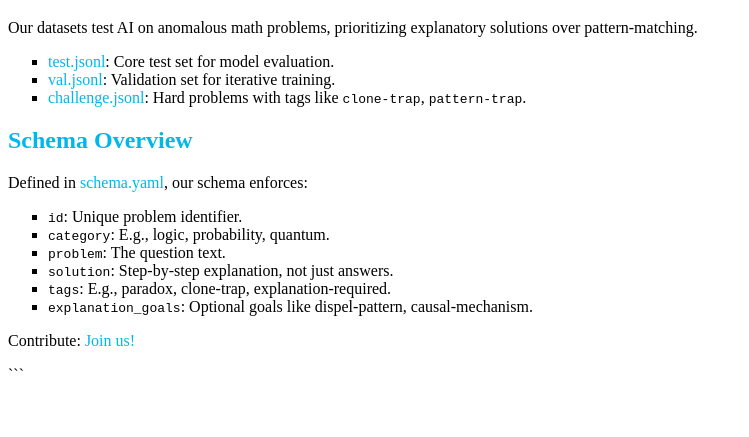
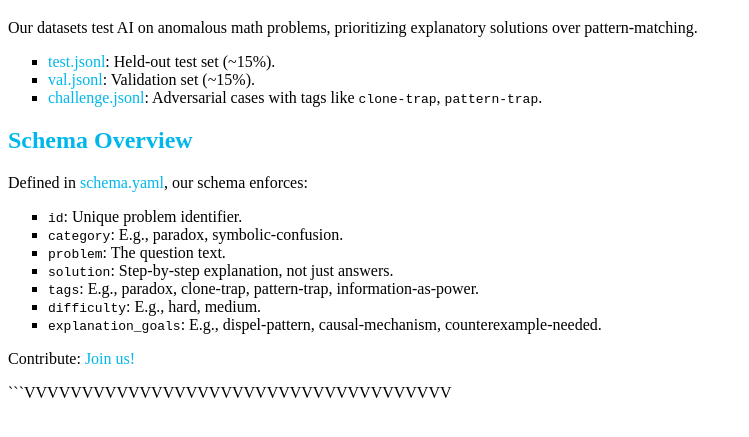
Before and after one commit to helixprojectai-code/helix-anomalous-math-training, a plain HTML site: page website/datasets.html in a window 1280 px wide. Shown: the part 87-524 px from the top of the page, without its empty margins (0-749 px from the left). Drawn offline with Linux system fonts and the light colour scheme.

Commit message:
Update datasets.html

````diff
--- a/website/datasets.html
+++ b/website/datasets.html
@@ -9,21 +9,22 @@
      <h1>Helix Datasets</h1>
      <p>Our datasets test AI on anomalous math problems, prioritizing explanatory solutions over pattern-matching.</p>
      <ul>
-       <li><a href="https://github.com/helixprojectai-code/helix-anomalous-math-training/blob/main/data/test/test.jsonl">test.jsonl</a>: Core test set for model evaluation.</li>
-       <li><a href="https://github.com/helixprojectai-code/helix-anomalous-math-training/blob/main/data/val/val.jsonl">val.jsonl</a>: Validation set for iterative training.</li>
-       <li><a href="https://github.com/helixprojectai-code/helix-anomalous-math-training/blob/main/data/challenge/challenge.jsonl">challenge.jsonl</a>: Hard problems with tags like <code>clone-trap</code>, <code>pattern-trap</code>.</li>
+       <li><a href="https://github.com/helixprojectai-code/helix-anomalous-math-training/blob/main/data/test/test.jsonl">test.jsonl</a>: Held-out test set (~15%).</li>
+       <li><a href="https://github.com/helixprojectai-code/helix-anomalous-math-training/blob/main/data/val/val.jsonl">val.jsonl</a>: Validation set (~15%).</li>
+       <li><a href="https://github.com/helixprojectai-code/helix-anomalous-math-training/blob/main/data/challenge/challenge.jsonl">challenge.jsonl</a>: Adversarial cases with tags like <code>clone-trap</code>, <code>pattern-trap</code>.</li>
      </ul>
      <h2>Schema Overview</h2>
      <p>Defined in <a href="https://github.com/helixprojectai-code/helix-anomalous-math-training/blob/main/docs/schema.yaml">schema.yaml</a>, our schema enforces:</p>
      <ul>
        <li><code>id</code>: Unique problem identifier.</li>
-       <li><code>category</code>: E.g., logic, probability, quantum.</li>
+       <li><code>category</code>: E.g., paradox, symbolic-confusion.</li>
        <li><code>problem</code>: The question text.</li>
        <li><code>solution</code>: Step-by-step explanation, not just answers.</li>
-       <li><code>tags</code>: E.g., paradox, clone-trap, explanation-required.</li>
-       <li><code>explanation_goals</code>: Optional goals like dispel-pattern, causal-mechanism.</li>
+       <li><code>tags</code>: E.g., paradox, clone-trap, pattern-trap, information-as-power.</li>
+       <li><code>difficulty</code>: E.g., hard, medium.</li>
+       <li><code>explanation_goals</code>: E.g., dispel-pattern, causal-mechanism, counterexample-needed.</li>
      </ul>
      <p>Contribute: <a href="contributing.html">Join us!</a></p>
      </body>
      </html>
-     ```
+     ```VVVVVVVVVVVVVVVVVVVVVVVVVVVVVVVVVVVVV
````
